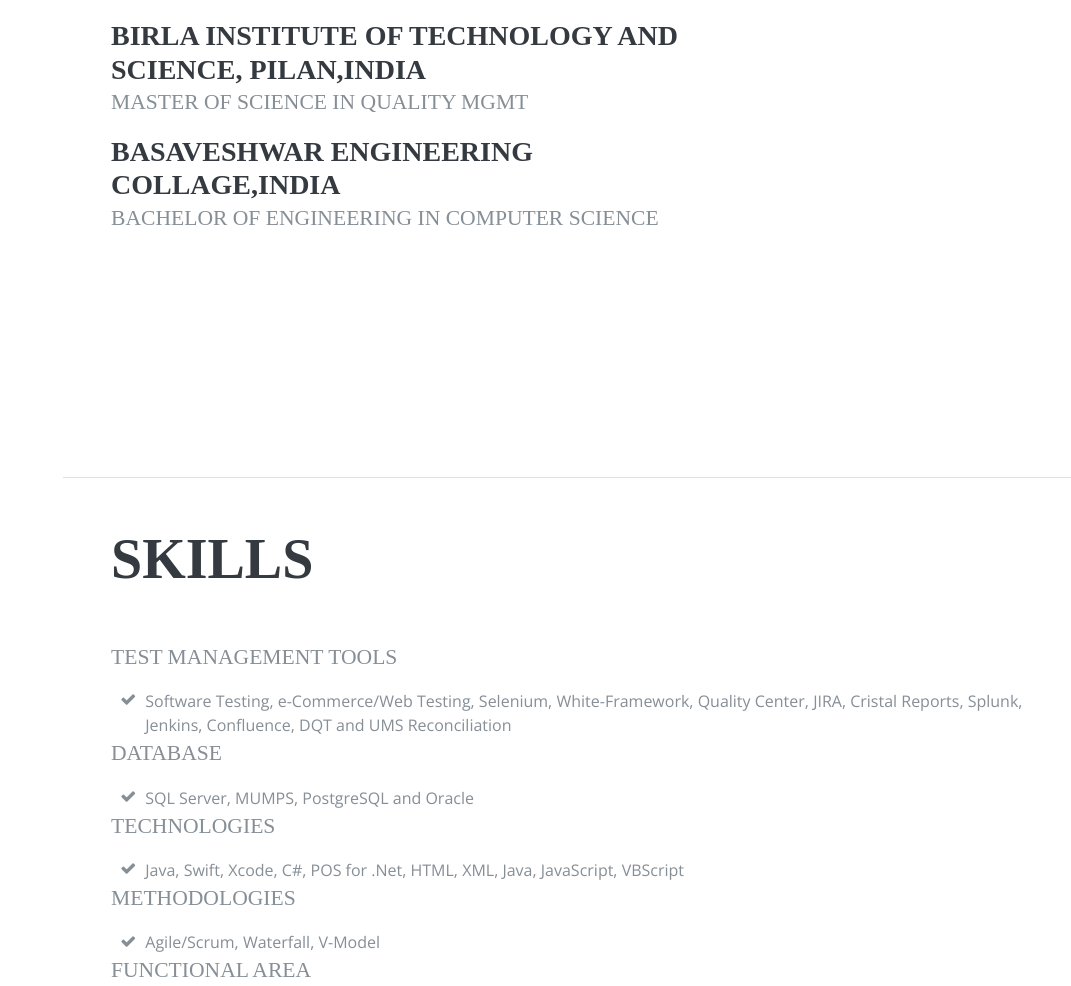
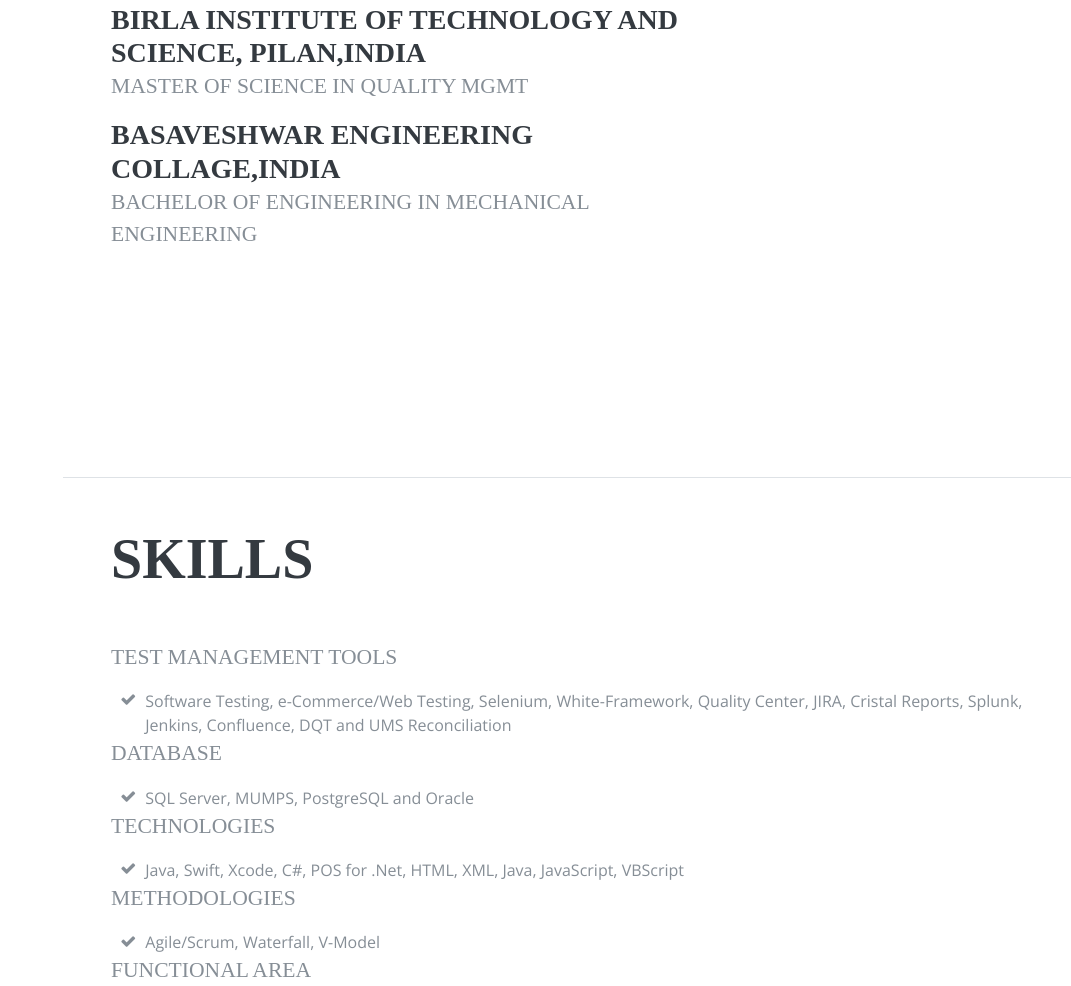
Before and after one commit to guggariv/guggariv, a plain HTML site: page index.html in a window 1280 px wide. Shown: the part 3926-4912 px from the top of the page, without its empty margins (209-1280 px from the left). Drawn offline with nearby package versions, Linux system fonts and the light colour scheme; a web font is replaced by a local one.

Commit message:
updated edu

```diff
--- a/index.html
+++ b/index.html
@@ -234,7 +234,7 @@
           <div class="resume-item d-flex flex-column flex-md-row">
             <div class="resume-content mr-auto">
               <h3 class="mb-0">Basaveshwar Engineering Collage,India</h3>
-              <div class="subheading mb-3">Bachelor of Engineering in Computer Science</div>
+              <div class="subheading mb-3">Bachelor of Engineering in Mechanical Engineering</div>
               <p></p>
             </div>
             <div class="resume-date text-md-right">
```
